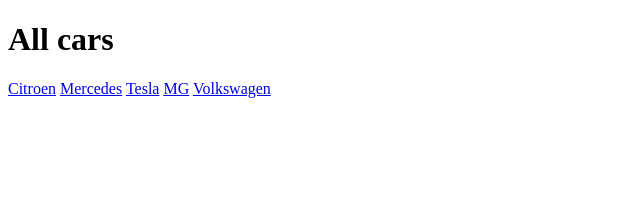
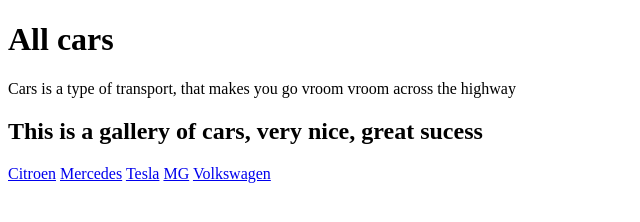
Before and after one commit to SophieStanley/bilprojekt, a plain HTML site: page index.html in a window 1280 px wide. Shown: the whole page, without its empty margins (0-640 px from the left). Drawn offline with Linux system fonts and the light colour scheme.

Commit message:
Add title and enhance content in index.html

```diff
--- a/index.html
+++ b/index.html
@@ -4,12 +4,14 @@
 <head>
     <meta charset="utf-8">
     <meta name="viewport" content="width=device-width, initial-scale=1.0">
-    <title></title>
+    <title>index</title>
 
 </head>
 
 <body>
     <H1>All cars</H1>
+    <p>Cars is a type of transport, that makes you go vroom vroom across the highway</p>
+    <h2>This is a gallery of cars, very nice, great sucess</h2>
     <a href="citroen.html">Citroen</a>
     <a href="mercedes.html">Mercedes</a>
     <a href="tesla.html">Tesla</a>
```
